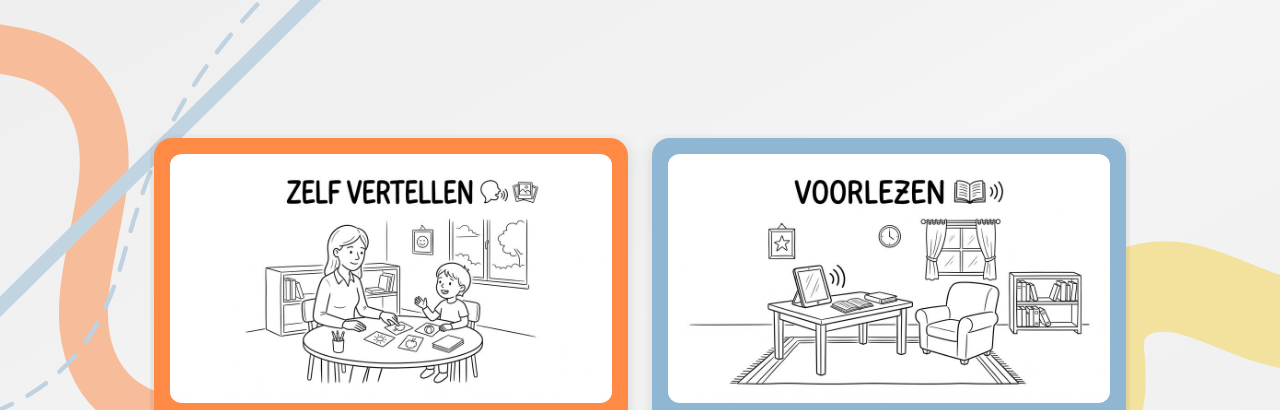
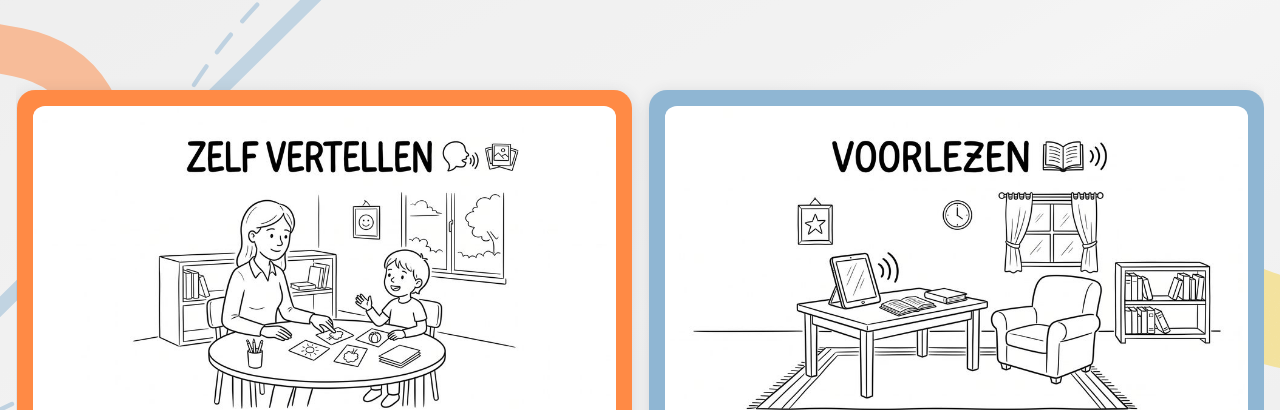
Before and after one commit to jaspercuvelier/weekendpraatje, a plain HTML site: page index.html in a window 1280 px wide. Shown: the part 164-574 px from the top of the page. Drawn offline with Linux system fonts and the light colour scheme; a web font is replaced by a local one.

Commit message:
Kaartjes zo groot mogelijk binnen het scherm, zonder scrollen (digitaal bord)
Co-Authored-By: Claude Opus 5.5 <noreply@anthropic.com>
Claude-Session: https://claude.ai/code/session_015bxtAixKMN6TavHAtChEBQ

```diff
--- a/app.js
+++ b/app.js
@@ -497,6 +497,45 @@
     }
   }
 
+  // Kaartjes zo groot mogelijk maken binnen het scherm, zonder scrollen (digitaal bord).
+  // Probeert elk aantal kolommen en kiest de schikking met de breedste kaartjes die nog passen.
+  function pasKaartjesAan() {
+    const grid = document.querySelector('#inhoud .kaarten');
+    if (!grid) return;
+    grid.classList.remove('passend'); grid.style.cssText = '';
+    const box = $('#inhoud');
+    const W = box.clientWidth, H = box.clientHeight;
+    const kaarten = [...grid.children], n = kaarten.length;
+    if (!n || W < 50 || H < 50) return;
+    const gap = Math.round(Math.max(12, Math.min(30, W * 0.014)));
+    const pad = 12, binnen = 10;
+    const ratio = grid.querySelector('.vorm-picto') ? 3 / 4 : 9 / 16;
+    const woorden = kaarten.map(k => (k.querySelector('.kaart-woord') || {}).textContent || '');
+    const letter = w => Math.max(18, Math.min(48, w * 0.085));
+    const lijnen = (w, fs) => Math.min(3, Math.max(1, ...woorden.map(t => Math.ceil(t.trim().length * fs * 0.56 / (w - 2 * pad - 20)))));
+    let best = null;
+    for (let cols = 1; cols <= n; cols++) {
+      const rows = Math.ceil(n / cols);
+      const wBreed = (W - gap * (cols - 1)) / cols;
+      let w = wBreed;
+      for (let i = 0; i < 4; i++) {                       // label-hoogte hangt af van de breedte: even bijsturen
+        const fs = letter(w);
+        const labelH = lijnen(w, fs) * fs * 1.18 + 16;
+        const wHoog = ((H - gap * (rows - 1)) / rows - 2 * pad - binnen - labelH) / ratio + 2 * pad;
+        w = Math.min(wBreed, wHoog);
+      }
+      if (!best || w > best.w + 0.5) best = { cols, w };
+    }
+    if (best.w < 140) return;                              // te klein (bv. gsm met veel kaartjes): gewoon scrollen
+    const w = Math.floor(best.w);
+    grid.classList.add('passend');
+    grid.style.gridTemplateColumns = `repeat(${best.cols}, ${w}px)`;
+    grid.style.gap = gap + 'px';
+    grid.style.setProperty('--fs', letter(w).toFixed(1) + 'px');
+  }
+  let pasTimer;
+  window.addEventListener('resize', () => { clearTimeout(pasTimer); pasTimer = setTimeout(pasKaartjesAan, 80); });
+
   function render(spreekVraag) {
     const stap = huidigeStap();
     document.body.dataset.stap = stap;
@@ -520,6 +559,7 @@
       stemKlaarzetten();
     } else {
       inhoud.innerHTML = kaartjesHTML(stap, opties(stap));
+      requestAnimationFrame(pasKaartjesAan);
       if (spreekVraag && !voorStart) lees([stukVast(vraagId(stap))], true);
     }
     inhoud.className = 'inhoud-' + stap;
--- a/stijl.css
+++ b/stijl.css
@@ -331,3 +331,12 @@ body::before { opacity: .5; }
   .kaart-woord { font-size: 20px; }
   .kaarten-cat .kaart-woord { font-size: 22px; }
 }
+
+/* ---------- kaartjes passend op het scherm (berekend in app.js) ---------- */
+#inhoud { min-height: 0; overflow: hidden; }
+.kaarten.passend {
+  width: auto; max-width: none; max-height: none; overflow: visible; margin: 0;
+  justify-content: center; align-content: center; padding: 0;
+}
+.kaarten.passend .kaart-woord { font-size: var(--fs); }
+.kaarten:not(.passend) { max-height: 100%; overflow-y: auto; }
```
